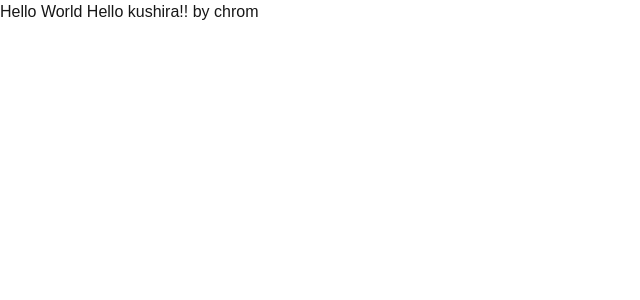
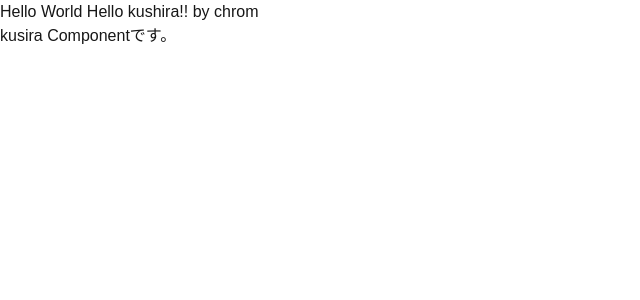
Before and after one commit to kusira/percent-balloon, a Next.js app: page / in a window 1280 px wide. Shown: the top 300 px of the page, without its empty margins (0-640 px from the left). Built offline with nearby package versions, Linux system fonts and the light colour scheme.

Commit message:
components/kusira.tsxを作成しました

```diff
--- /dev/null
+++ b/app/components/kusira.tsx
@@ -0,0 +1,9 @@
+import React from "react"
+
+const Kusira = () => {
+	return (
+    <div>kusira Componentです。</div>
+	)
+}
+
+export default Kusira
--- a/app/page.tsx
+++ b/app/page.tsx
@@ -1,10 +1,12 @@
 import Image from "next/image";
+import Kusira from "./components/kusira";
 
 export default function Home() {
   return (
     <div>
       Hello World
       Hello kushira!! by chrom
+      <Kusira />
     </div>
   );
 }
```
